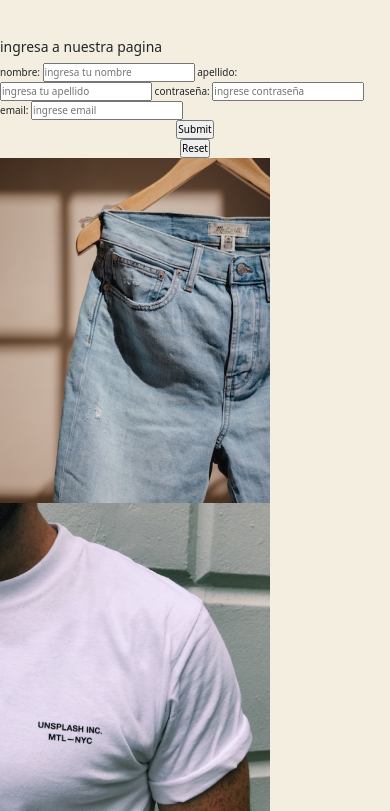
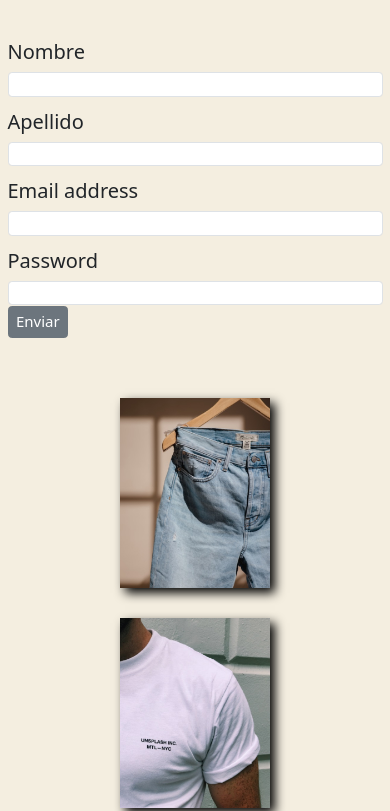
Before and after one commit to francisco-reynoso/comision545230, a plain HTML site: page pages/ingresar.html in a window 390 px wide. Shown: the part 289-1100 px from the top of the page. Drawn offline with nearby package versions, Linux system fonts and the light colour scheme.

Commit message:
hice responsive la seccion ingresar

```diff
--- a/css/styles.css
+++ b/css/styles.css
@@ -292,11 +292,49 @@ section .jeans6{
     grid-area: jeans6;
 }
 
+/*EMPIEZO CON LA SECCION Del INGRESO*/
+.formulario{
+    font-size: 2rem;
+}
+.formulario button {
+    font-size: 1.5rem;
+}
+.imgIngreso{
+    display: flex;
+    justify-content: space-between;
+    margin: 10rem;
+}
+
+.imgIngreso div img {
+    width: 18rem;
+    height: 22rem;
+    overflow:hidden;
+    box-shadow: 5px 5px 10px rgb(0, 0, 0);
+}
+.imgIngreso div img:hover{
+    padding: 0.1rem;
+    background-color: black;
+}
+
+.btn-regreso{
+    padding: 0.5rem;
+    margin:2rem;
+    border-style: ridge;
+    font-size: 2rem;
+
+}
+.btn-regreso a:hover{
+    color: #6D5D6E;
+}
+.btn-regreso:hover{
+    background-color: rgba(208, 170, 66, 0.278);
+
+}
 
 
-
-/*MEDIA QUERY DEL INDEX*/
+/*MEDIA QUERY*/
 @media(max-width:768px){
+    /* DEL INDEX*/
     header{
         display: flex;
         flex-direction: column;
@@ -350,5 +388,27 @@ section .jeans6{
         padding-top:2rem ;
     }
 
+    /*EMPIEZO CON LA SECCION Del INGRESO*/
+    .imgIngreso{
+        flex-wrap: wrap;
+        justify-content: space-evenly;
+        gap: 1rem;
+        margin: 5rem;
+
+    }
+    .btn-regreso{
+        margin:1rem;
+        font-size: 1rem;
+    }
+
 }
-/*MEDIA QUERY DEL INDEX*/
+@media(max-width:1024px){
+    /*LA SECCION Del INGRESO*/
+    .imgIngreso div img {
+        flex-wrap: wrap;
+        justify-content: space-evenly;
+        width: 15rem;
+        height: 19rem;
+        margin: 1rem;
+    }
+}
--- a/pages/ingresar.html
+++ b/pages/ingresar.html
@@ -14,39 +14,45 @@
     </header>
     <main>
         <h2>Logueate en nuestra pagina</h2>
-        <form action="">
-            <fieldset>
-                <legend>ingresa a nuestra pagina</legend>
-                <label for="nombre">nombre:</label>
-                <input type= "text" id="nombre" placeholder="ingresa tu nombre" required>
-                <label for="apellido">apellido:</label>
-                <input type= "text" id="apellido" placeholder="ingresa tu apellido" required>
-                <label for="pass">contraseña:</label>
-                <input type="password" id="pass" placeholder="ingrese contraseña" required>
-                <label for="email">email:</label>
-                <input type="email" id="email" placeholder="ingrese email" required>
-            </fieldset>
-            <input type="submit">
-            <input type="reset">
-        </form>
+        <div class="container formulario">
+            <form class="row">
+                <div class="mb-3 col-lg-3 col-sm-12">
+                    <label for="nombre" class="form-label">Nombre</label>
+                    <input type="text" class="form-control" id="nombre" >
+                </div>
+                <div class="mb-3 col-lg-3 col-sm-12">
+                    <label for="apellido" class="form-label">Apellido</label>
+                    <input type="text" class="form-control" id="apellido" >
+                </div>
+                <div class="mb-3 col-lg-3 col-sm-12">
+                  <label for="exampleInputEmail1" class="form-label">Email address</label>
+                  <input type="email" class="form-control" id="exampleInputEmail1" aria-describedby="emailHelp">
+                </div>
+                <div class="mb- col-lg-3 col-sm-12">
+                  <label for="exampleInputPassword1" class="form-label">Password</label>
+                  <input type="password" class="form-control" id="exampleInputPassword1">
+                </div>
+              </form>
+              <button type="submit" class="btn btn-secondary">Enviar</button>
+        </div>
         <section class="imgIngreso">
-            <div>
+            <div class="img-jeans">
                 <a href="../pages/jeans.html"><img src="../assests/images/jeans.jpg" ></a>
             </div>
-            <div>
+            <div class="img-remeras">
                 <a href="../pages/remeras.html"><img src="../assests/images/remeras.jpg" ></a>
             </div>
-            <div>
+            <div class="img-zapatillas">
                 <a href="../pages/zapatillas.html"><img src="../assests/images/zapatillas.jpg" ></a>
             </div>
-            <div>
+            <div class="img-camperas">
                 <a href="../pages/camperas.html"><img src="../assests/images/camperas.jpg" ></a>
             </div>
-            <div>
+            <div class="img-accesorios">
                 <a href="../pages/accesorios.html"><img src="../assests/images/accesorios.jpg" ></a>
             </div>
         </section>
-        <button><a href="../index.html">volver a la pagina principal</a></button>
+        <button class="btn-regreso"><a href="../index.html">volver a la pagina principal</a></button>
 
     </main>
     <footer>
```
